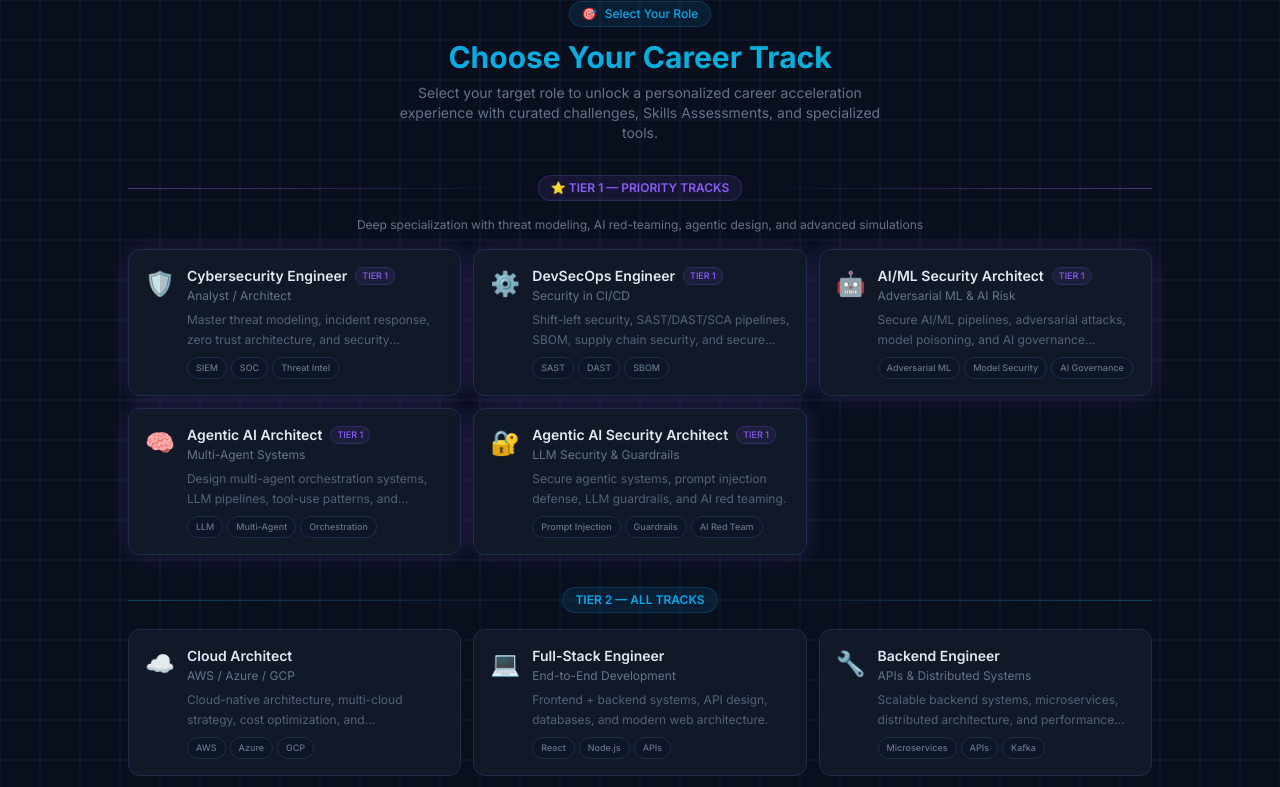
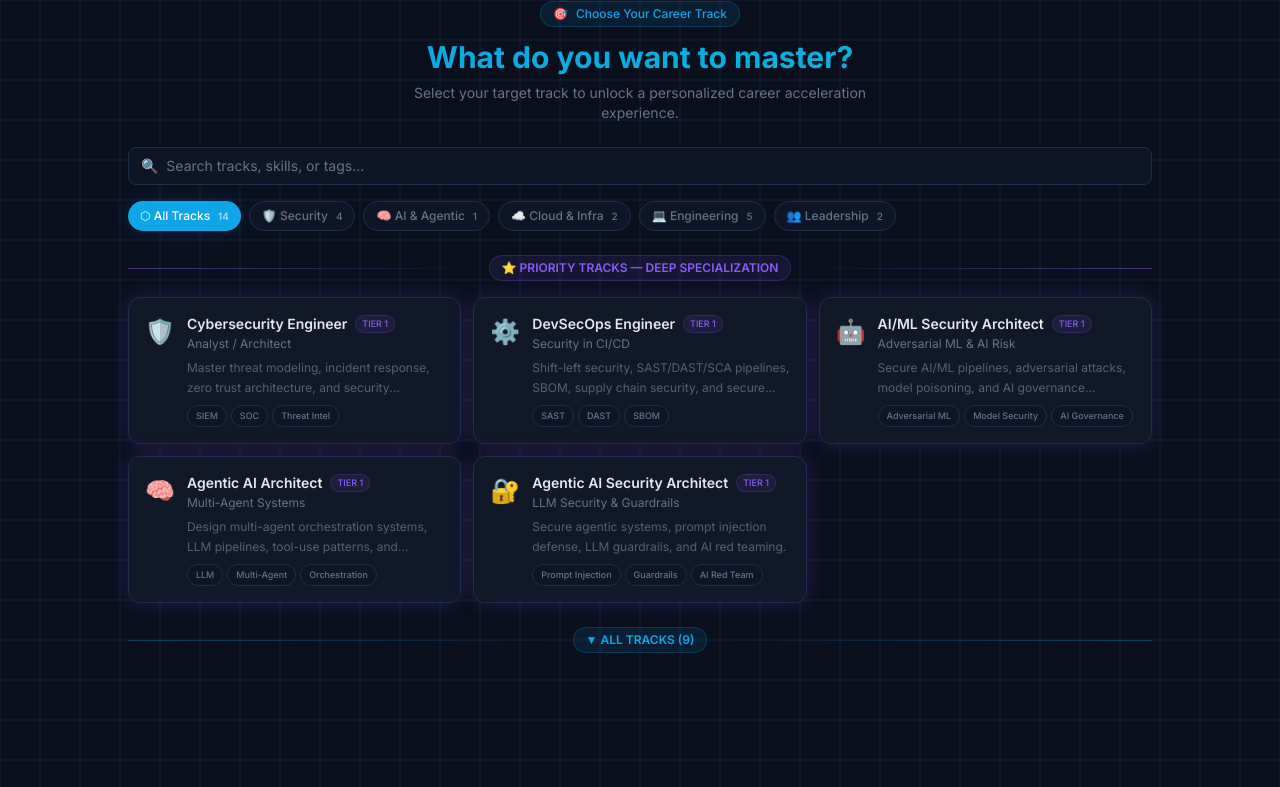
Before and after one commit to somil149/CyberPrep, a React (Vite) app: page /CyberPrep/roles in a window 1280 px wide. Shown: the top 787 px of the page. Built offline with nearby package versions, Linux system fonts and the light colour scheme.

Commit message:
feat: role selection with category tabs, search, and tier2 collapse

```diff
--- a/src/pages/RoleSelectionPage.tsx
+++ b/src/pages/RoleSelectionPage.tsx
@@ -1,37 +1,58 @@
+import { useState } from 'react'
 import { useNavigate } from 'react-router-dom'
 import { useAppStore } from '@stores/appStore'
-import { TIER1_ROLES, TIER2_ROLES } from '@data/roles'
+import { ROLES } from '@data/roles'
 import type { Role, RoleId } from '@models/index'
+
+const CATEGORIES = [
+  { id: 'all', label: 'All Tracks', icon: '⬡' },
+  { id: 'security', label: 'Security', icon: '🛡️' },
+  { id: 'ai', label: 'AI & Agentic', icon: '🧠' },
+  { id: 'cloud', label: 'Cloud & Infra', icon: '☁️' },
+  { id: 'engineering', label: 'Engineering', icon: '💻' },
+  { id: 'leadership', label: 'Leadership', icon: '👥' },
+] as const
+
+type CategoryId = typeof CATEGORIES[number]['id']
+
+const ROLE_CATEGORY: Record<RoleId, CategoryId> = {
+  'cybersecurity': 'security',
+  'devsecops': 'security',
+  'aiml-security': 'security',
+  'agentic-ai-security': 'security',
+  'agentic-ai': 'ai',
+  'cloud-architect': 'cloud',
+  'platform-sre': 'cloud',
+  'fullstack': 'engineering',
+  'backend': 'engineering',
+  'frontend': 'engineering',
+  'data-engineer': 'engineering',
+  'ml-engineer': 'engineering',
+  'engineering-manager': 'leadership',
+  'solution-architect': 'leadership',
+}
 
 function RoleCard({ role, selected, onSelect }: { role: Role; selected: boolean; onSelect: () => void }) {
   return (
     <button
       onClick={onSelect}
       className={`card text-left w-full transition-all duration-200 hover:scale-[1.02] group
-        ${selected
-          ? 'border-cyber-blue/60 bg-cyber-blue/5 shadow-cyber'
-          : 'hover:border-cyber-border/80 hover:bg-cyber-card/80'
-        }
-        ${role.tier === 'tier1' ? 'tier1-glow' : ''}
-      `}
+        ${selected ? 'border-cyber-blue/60 bg-cyber-blue/5 shadow-cyber' : 'hover:border-cyber-border/80'}
+        ${role.tier === 'tier1' ? 'tier1-glow' : ''}`}
     >
       <div className="flex items-start gap-3">
         <span className="text-2xl mt-0.5">{role.icon}</span>
         <div className="flex-1 min-w-0">
           <div className="flex items-center gap-2 flex-wrap">
             <span className="text-sm font-semibold text-cyber-text">{role.title}</span>
-            {role.tier === 'tier1' && (
-              <span className="badge-purple text-[9px] px-1.5 py-0">TIER 1</span>
-            )}
+            {role.tier === 'tier1' && <span className="badge-purple text-[9px] px-1.5 py-0">TIER 1</span>}
             {selected && <span className="badge-blue text-[9px] px-1.5 py-0">ACTIVE</span>}
           </div>
           <div className="text-xs text-cyber-muted mt-0.5">{role.subtitle}</div>
           <p className="text-xs text-cyber-muted/80 mt-1.5 leading-relaxed line-clamp-2">{role.description}</p>
           <div className="flex flex-wrap gap-1 mt-2">
             {role.tags.slice(0, 3).map((tag) => (
-              <span key={tag} className="badge bg-cyber-surface text-cyber-muted border border-cyber-border text-[9px]">
-                {tag}
-              </span>
+              <span key={tag} className="badge bg-cyber-surface text-cyber-muted border border-cyber-border text-[9px]">{tag}</span>
             ))}
           </div>
         </div>
@@ -43,69 +64,119 @@ function RoleCard({ role, selected, onSelect }: { role: Role; selected: boolean;
 export default function RoleSelectionPage() {
   const { selectedRole, setRole } = useAppStore()
   const navigate = useNavigate()
+  const [category, setCategory] = useState<CategoryId>('all')
+  const [search, setSearch] = useState('')
+  const [tier2Expanded, setTier2Expanded] = useState(false)
 
   const handleSelect = (roleId: RoleId) => {
     setRole(roleId)
     navigate('/dashboard')
   }
 
+  const filtered = ROLES.filter((r) => {
+    const matchCat = category === 'all' || ROLE_CATEGORY[r.id] === category
+    const matchSearch = !search || r.title.toLowerCase().includes(search.toLowerCase()) ||
+      r.tags.some((t) => t.toLowerCase().includes(search.toLowerCase()))
+    return matchCat && matchSearch
+  })
+
+  const tier1 = filtered.filter((r) => r.tier === 'tier1')
+  const tier2 = filtered.filter((r) => r.tier === 'tier2')
+  const isFiltering = category !== 'all' || search.length > 0
+
   return (
     <div className="max-w-5xl mx-auto animate-fade-in">
       {/* Header */}
-      <div className="text-center mb-8">
+      <div className="text-center mb-6">
         <div className="inline-flex items-center gap-2 badge-blue mb-3 px-3 py-1">
-          <span>🎯</span>
-          <span className="text-xs">Select Your Role</span>
+          <span>🎯</span><span className="text-xs">Choose Your Career Track</span>
         </div>
-        <h1 className="text-3xl font-bold text-gradient-blue mb-2">Choose Your Career Track</h1>
+        <h1 className="text-3xl font-bold text-gradient-blue mb-2">What do you want to master?</h1>
         <p className="text-cyber-muted text-sm max-w-lg mx-auto">
-          Select your target role to unlock a personalized career acceleration experience with curated challenges,
-          Skills Assessments, and specialized tools.
+          Select your target track to unlock a personalized career acceleration experience.
         </p>
       </div>
 
+      {/* Search */}
+      <div className="mb-4">
+        <input
+          className="input text-sm"
+          placeholder="🔍  Search tracks, skills, or tags..."
+          value={search}
+          onChange={(e) => { setSearch(e.target.value); setTier2Expanded(true) }}
+        />
+      </div>
+
+      {/* Category tabs */}
+      <div className="flex gap-2 flex-wrap mb-6">
+        {CATEGORIES.map(({ id, label, icon }) => (
+          <button
+            key={id}
+            onClick={() => { setCategory(id); setTier2Expanded(id !== 'all') }}
+            className={`flex items-center gap-1.5 px-3 py-1.5 rounded-full text-xs font-medium transition-all
+              ${category === id
+                ? 'bg-cyber-blue text-white shadow-cyber'
+                : 'bg-cyber-surface border border-cyber-border text-cyber-muted hover:border-cyber-blue/40 hover:text-cyber-text'
+              }`}
+          >
+            {icon} {label}
+            <span className={`text-[10px] ml-0.5 ${category === id ? 'text-white/70' : 'text-cyber-muted'}`}>
+              {ROLES.filter(r => id === 'all' || ROLE_CATEGORY[r.id] === id).length}
+            </span>
+          </button>
+        ))}
+      </div>
+
+      {filtered.length === 0 ? (
+        <div className="text-center py-16 text-cyber-muted text-sm">
+          No tracks match "<span className="text-cyber-text">{search}</span>"
+        </div>
+      ) : (
+        <>
           {/* Tier 1 */}
-      <section className="mb-8">
+          {tier1.length > 0 && (
+            <section className="mb-6">
+              {!isFiltering && (
                 <div className="flex items-center gap-3 mb-4">
                   <div className="h-px flex-1 bg-gradient-to-r from-cyber-purple/50 to-transparent" />
-          <div className="flex items-center gap-2">
-            <span className="badge-purple px-3 py-1 text-xs font-semibold">⭐ TIER 1 — PRIORITY TRACKS</span>
-          </div>
+                  <span className="badge-purple px-3 py-1 text-xs font-semibold">⭐ PRIORITY TRACKS — DEEP SPECIALIZATION</span>
                   <div className="h-px flex-1 bg-gradient-to-l from-cyber-purple/50 to-transparent" />
                 </div>
-        <p className="text-xs text-cyber-muted text-center mb-4">
-          Deep specialization with threat modeling, AI red-teaming, agentic design, and advanced simulations
-        </p>
+              )}
               <div className="grid grid-cols-1 sm:grid-cols-2 lg:grid-cols-3 gap-3">
-          {TIER1_ROLES.map((role) => (
-            <RoleCard
-              key={role.id}
-              role={role}
-              selected={selectedRole === role.id}
-              onSelect={() => handleSelect(role.id)}
-            />
+                {tier1.map((role) => (
+                  <RoleCard key={role.id} role={role} selected={selectedRole === role.id} onSelect={() => handleSelect(role.id)} />
                 ))}
               </div>
             </section>
+          )}
 
           {/* Tier 2 */}
+          {tier2.length > 0 && (
             <section>
-        <div className="flex items-center gap-3 mb-4">
+              {!isFiltering && (
+                <button
+                  onClick={() => setTier2Expanded(!tier2Expanded)}
+                  className="w-full flex items-center gap-3 mb-4 group"
+                >
                   <div className="h-px flex-1 bg-gradient-to-r from-cyber-blue/30 to-transparent" />
-          <span className="badge-blue px-3 py-1 text-xs font-semibold">TIER 2 — ALL TRACKS</span>
+                  <span className="badge-blue px-3 py-1 text-xs font-semibold group-hover:border-cyber-blue/60 transition-colors">
+                    {tier2Expanded ? '▲' : '▼'} ALL TRACKS ({tier2.length})
+                  </span>
                   <div className="h-px flex-1 bg-gradient-to-l from-cyber-blue/30 to-transparent" />
-        </div>
-        <div className="grid grid-cols-1 sm:grid-cols-2 lg:grid-cols-3 gap-3">
-          {TIER2_ROLES.map((role) => (
-            <RoleCard
-              key={role.id}
-              role={role}
-              selected={selectedRole === role.id}
-              onSelect={() => handleSelect(role.id)}
-            />
+                </button>
+              )}
+              {(tier2Expanded || isFiltering) && (
+                <div className="grid grid-cols-1 sm:grid-cols-2 lg:grid-cols-3 gap-3 animate-fade-in">
+                  {tier2.map((role) => (
+                    <RoleCard key={role.id} role={role} selected={selectedRole === role.id} onSelect={() => handleSelect(role.id)} />
                   ))}
                 </div>
+              )}
             </section>
+          )}
+        </>
+      )}
     </div>
   )
 }
```
Lines whose indentation alone changed are shown as unchanged.
